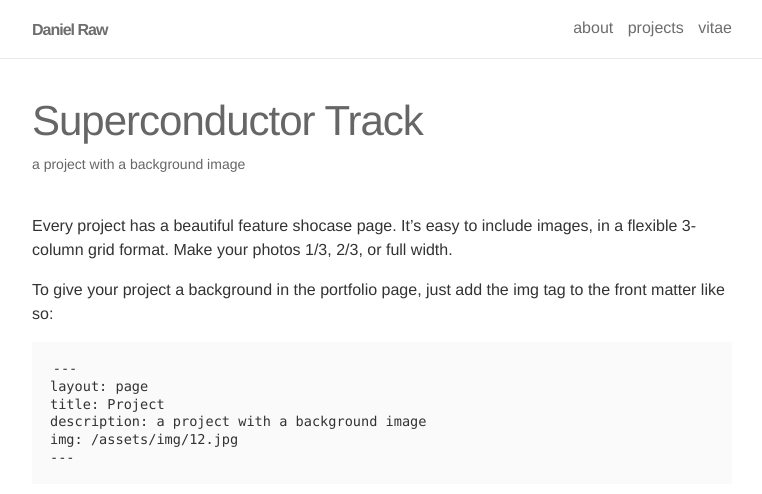
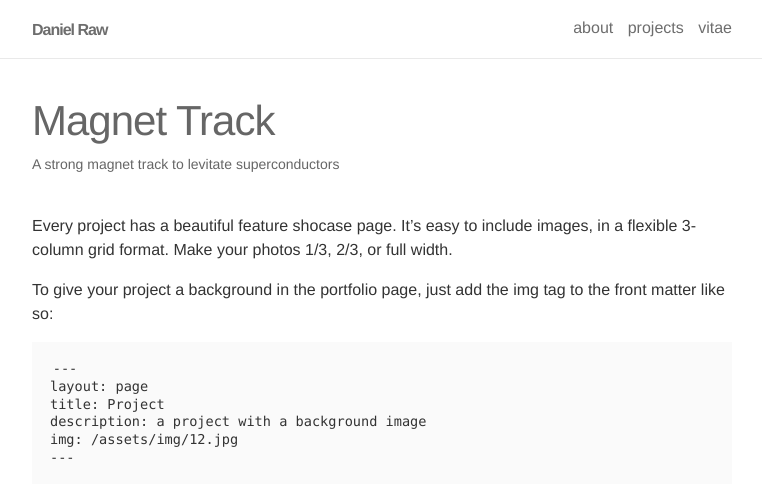
Before and after one commit to Danielraw1996/Danielraw1996.github.io, a Jekyll site: the page built from _projects/1_project.markdown, in a window 1280 px wide and 900 px high, cut to the strip 0-494 px from the top of the window. Shown: the whole strip, without its empty margins (258-1020 px from the left). Built offline with Jekyll 4.4.1, drawn with Linux system fonts in a browser that asks for light colours; nearby versions of some CDN libraries; a script that is not in the unit is left out.

Commit message:
Update 1_project.markdown

```diff
--- a/_projects/1_project.markdown
+++ b/_projects/1_project.markdown
@@ -1,7 +1,7 @@
 ---
 layout: page
-title: Superconductor Track
-description: a project with a background image
+title: Magnet Track
+description: A strong magnet track to levitate superconductors
 img: /assets/img/12.jpg
 ---
 
```
